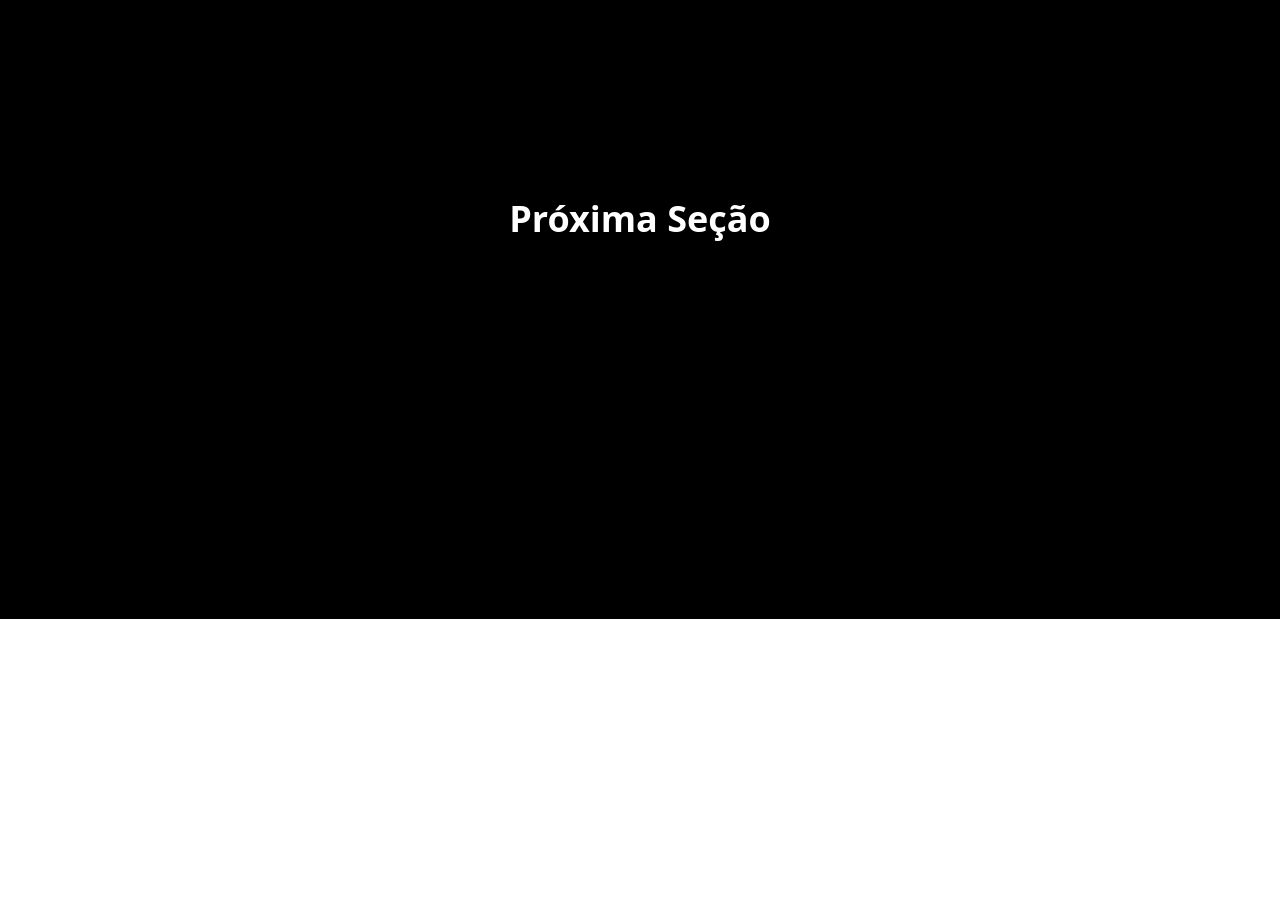
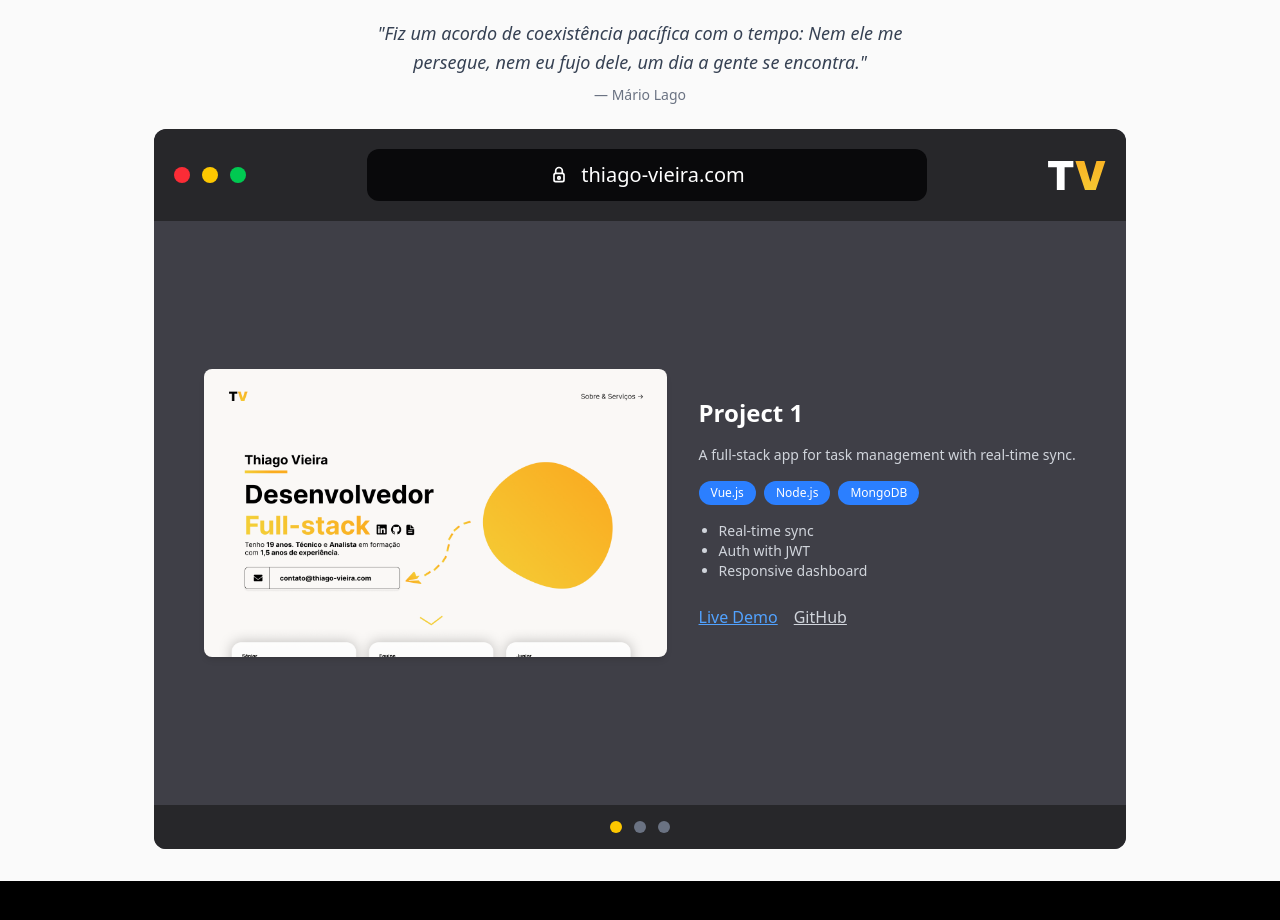
Before and after one commit to DEV-Thiago-Vieira/portfolio, a Vue app: page / in a window 1280 px wide. Shown: the part 1800-2720 px from the top of the page. Before the commit the page ends 2419 px from the top, so only its background shows below. Built offline with nearby package versions, Linux system fonts and the light colour scheme.

Commit message:
feat: project section filled with mocked data

```diff
--- a/src/components/HeaderMenu.vue
+++ b/src/components/HeaderMenu.vue
@@ -68,7 +68,7 @@ const baseLineClass = 'w-8 h-0.5 bg-black transform transition duration-300 ease
 const menuItems = [
   { label: 'Início', href: '#home' },
   { label: 'Indicações', href: '#indications' },
-  { label: 'Projetos', href: '#projetos' },
+  { label: 'Projetos', href: '#projects' },
   { label: 'Contatos', href: '#contatos' },
 ]
 
--- a/src/components/HomeSection.vue
+++ b/src/components/HomeSection.vue
@@ -1,5 +1,9 @@
 <template>
-  <div class="bg-neutral-50 w-full h-screen flex flex-col gap-3 items-center justify-center p-8" id="home" v-fade-in>
+  <div
+    class="bg-neutral-50 w-full h-screen flex flex-col gap-3 items-center justify-center p-8"
+    id="home"
+    v-fade-in
+  >
     <section
       class="flex md:flex-row h-full w-full justify-center md:justify-evenly items-center flex-col-reverse"
     >
--- a/src/components/IndicationsSection.vue
+++ b/src/components/IndicationsSection.vue
@@ -1,16 +1,18 @@
 <template>
   <div
-    class="bg-neutral-50 w-full flex min-h-[80vh] flex-col gap-6 items-center justify-center p-8 overflow-hidden pt-[100px]"
+    class="bg-zinc-900 w-full flex min-h-[80vh] flex-col gap-6 items-center justify-center p-8 overflow-hidden pt-[100px]"
     id="indications"
     v-fade-in
   >
-      <h1 class="relative text-3xl font-bold mt-10 text-center" v-fade-in>Indicações de colegas queridos</h1>
+    <h1 class="relative text-3xl font-bold mt-10 text-center orange-500 text-white" v-fade-in>
+      Indicações de colegas queridos
+    </h1>
 
-    <blockquote class="text-center max-w-xl italic text-gray-700 px-4" v-fade-in>
+    <blockquote class="text-center max-w-xl italic text-gray-300 px-4" v-fade-in>
       <p class="text-lg leading-relaxed">
         "As pessoas mais eficazes são aquelas que entendem a importância da interdependência."
       </p>
-      <cite class="block mt-2 text-sm not-italic font-medium text-gray-500"> — Stephen Covey </cite>
+      <cite class="block mt-2 text-sm not-italic font-medium text-gray-400"> — Stephen Covey </cite>
     </blockquote>
 
     <IndicationsSlider />
--- /dev/null
+++ b/src/components/ProjectsSection.vue
@@ -0,0 +1,180 @@
+<template>
+  <div
+    class="bg-neutral-50 w-full flex min-h-[80vh] flex-col gap-6 items-center justify-center p-8 overflow-hidden pt-[100px]"
+    id="projects"
+    v-fade-in
+  >
+    <h1 class="relative text-3xl font-bold mt-10 text-center" v-fade-in>
+      Alguns de meus projetos
+    </h1>
+
+    <blockquote class="text-center max-w-xl italic text-gray-700 px-4" v-fade-in>
+      <p class="text-lg leading-relaxed">
+        "Fiz um acordo de coexistência pacífica com o tempo: Nem ele me persegue, nem eu fujo dele,
+        um dia a gente se encontra."
+      </p>
+      <cite class="block mt-2 text-sm not-italic font-medium text-gray-500"> — Mário Lago </cite>
+    </blockquote>
+
+    <div
+      class="w-[80%] h-[720px] bg-zinc-700 rounded-xl overflow-hidden hover:shadow-2xl transition-transform duration-300 transform snap-center flex flex-col"
+    >
+      <div class="flex items-center gap-8 p-5 bg-zinc-800 rounded-t-xl">
+        <div class="flex items-center gap-3">
+          <div class="h-4 w-4 rounded-full bg-red-500"></div>
+          <div class="h-4 w-4 rounded-full bg-yellow-400"></div>
+          <div class="h-4 w-4 rounded-full bg-green-500"></div>
+        </div>
+
+        <div
+          class="bg-zinc-950 rounded-xl mx-auto w-[60%] text-white px-6 py-3 flex items-center gap-3 justify-center"
+        >
+          <svg
+            xmlns="http://www.w3.org/2000/svg"
+            width="20"
+            height="20"
+            fill="none"
+            viewBox="0 0 24 24"
+            stroke="currentColor"
+            stroke-width="2"
+            class="text-white"
+          >
+            <path
+              stroke-linecap="round"
+              stroke-linejoin="round"
+              d="M12 17a1.5 1.5 0 100-3 1.5 1.5 0 000 3z"
+            />
+            <path stroke-linecap="round" stroke-linejoin="round" d="M16 10V7a4 4 0 00-8 0v3" />
+            <rect
+              x="6"
+              y="10"
+              width="12"
+              height="10"
+              rx="2"
+              ry="2"
+              stroke-linecap="round"
+              stroke-linejoin="round"
+            />
+          </svg>
+          <p class="text-xl font-thin">thiago-vieira.com</p>
+        </div>
+
+        <svg
+          width="58"
+          height="30"
+          viewBox="0 0 58 30"
+          fill="none"
+          xmlns="http://www.w3.org/2000/svg"
+        >
+          <path
+            d="M0.0795455 7.27273V0.90909H25.3636V7.27273H16.6136V30H8.82955V7.27273H0.0795455Z"
+            fill="white"
+          />
+          <path
+            d="M36.2905 0.90909L42.2564 21.4205H42.4837L48.4496 0.90909H57.37L47.7678 30H36.9723L27.37 0.90909H36.2905Z"
+            fill="url(#paint0_linear_2101_19)"
+          />
+          <defs>
+            <linearGradient
+              id="paint0_linear_2101_19"
+              x1="29"
+              y1="-9"
+              x2="29"
+              y2="39"
+              gradientUnits="userSpaceOnUse"
+            >
+              <stop stop-color="#FBAC1F" />
+              <stop offset="1" stop-color="#F4CE36" />
+            </linearGradient>
+          </defs>
+        </svg>
+      </div>
+
+      <div class="flex-1 flex items-center justify-center p-6 text-white relative">
+        <div v-for="(project, index) in projects" :key="project.name" v-show="current === index" class="flex flex-col md:flex-row gap-8 items-center justify-center w-full">
+          <img
+            :src="project.image"
+            :alt="project.name"
+            class="w-full md:w-1/2 rounded-lg shadow-md object-cover"
+          />
+          <div class="flex flex-col gap-4 max-w-md">
+            <h2 class="text-2xl font-bold">{{ project.name }}</h2>
+            <p class="text-gray-300 text-sm">{{ project.description }}</p>
+            <div class="flex flex-wrap gap-2">
+              <span
+                v-for="tech in project.tech"
+                :key="tech"
+                class="bg-blue-500 text-white text-xs px-3 py-1 rounded-full"
+              >
+                {{ tech }}
+              </span>
+            </div>
+            <ul class="list-disc pl-5 text-sm text-gray-300">
+              <li v-for="feature in project.features" :key="feature">{{ feature }}</li>
+            </ul>
+            <div class="flex gap-4 mt-2">
+              <a
+                :href="project.demo"
+                target="_blank"
+                class="underline text-blue-400 hover:text-blue-300"
+                >Live Demo</a
+              >
+              <a
+                :href="project.repo"
+                target="_blank"
+                class="underline text-gray-300 hover:text-white"
+                >GitHub</a
+              >
+            </div>
+          </div>
+        </div>
+      </div>
+
+      <div class="flex justify-center gap-3 py-4 bg-zinc-800">
+        <button
+          v-for="(project, index) in projects"
+          :key="project.name"
+          class="w-3 h-3 rounded-full"
+          :class="current === index ? 'bg-yellow-400' : 'bg-gray-500'"
+          @click="current = index"
+        ></button>
+      </div>
+    </div>
+  </div>
+</template>
+
+<script setup lang="ts">
+import { ref } from 'vue'
+
+const current = ref(0)
+
+const projects = [
+  {
+    name: 'Project 1',
+    description: 'A full-stack app for task management with real-time sync.',
+    tech: ['Vue.js', 'Node.js', 'MongoDB'],
+    features: ['Real-time sync', 'Auth with JWT', 'Responsive dashboard'],
+    image: '/src/assets/img/ProjectExample.png',
+    demo: 'https://thiago-vieira.com',
+    repo: 'https://github.com',
+  },
+  {
+    name: 'Project 2',
+    description: 'A full-stack app for task management with real-time sync.',
+    tech: ['Vue.js', 'Node.js', 'MongoDB'],
+    features: ['Real-time sync', 'Auth with JWT', 'Responsive dashboard'],
+    image: '/src/assets/img/ProjectExample.png',
+    demo: 'https://thiago-vieira.com',
+    repo: 'https://github.com',
+  },
+  {
+    name: 'Project 3',
+    description: 'A full-stack app for task management with real-time sync.',
+    tech: ['Vue.js', 'Node.js', 'MongoDB'],
+    features: ['Real-time sync', 'Auth with JWT', 'Responsive dashboard'],
+    image: '/src/assets/img/ProjectExample.png',
+    demo: 'https://thiago-vieira.com',
+    repo: 'https://github.com',
+  },
+]
+</script>
--- a/src/components/indications/IndicationsSlider.vue
+++ b/src/components/indications/IndicationsSlider.vue
@@ -26,10 +26,10 @@
 
     <div class="flex justify-center space-x-2 mt-4">
       <button
-        v-for="index in totalSlides"
-        :key="index"
-        @click="goToSlide(index - 1)"
-        :class="['w-3 h-3 rounded-full', currentIndex === index - 1 ? 'bg-black' : 'bg-gray-400']"
+        v-for="card in cards"
+        :key="card.id"
+        @click="goToSlide(card.id - 1)"
+        :class="['w-3 h-3 rounded-full', currentIndex === card.id - 1 ? 'bg-orange-500' : 'bg-gray-400']"
       ></button>
     </div>
   </section>
--- a/src/views/MainPage.vue
+++ b/src/views/MainPage.vue
@@ -2,6 +2,7 @@
   <header-menu />
   <home-section />
   <indications-section />
+  <projects-section />
 
   <section
     id="next-section"
@@ -16,6 +17,7 @@
 import HeaderMenu from '@/components/HeaderMenu.vue'
 import HomeSection from '@/components/HomeSection.vue'
 import IndicationsSection from '@/components/IndicationsSection.vue';
+import ProjectsSection from '@/components/ProjectsSection.vue';
 </script>
 
 <style scoped></style>
```
Also changed, not shown: src/assets/img/ProjectExample.png (added).
